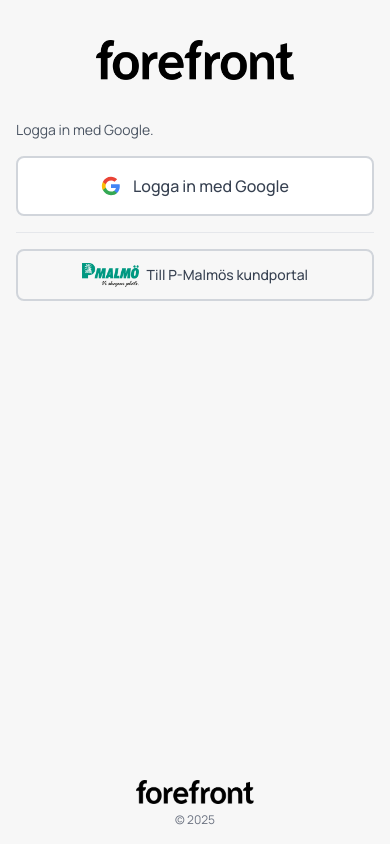
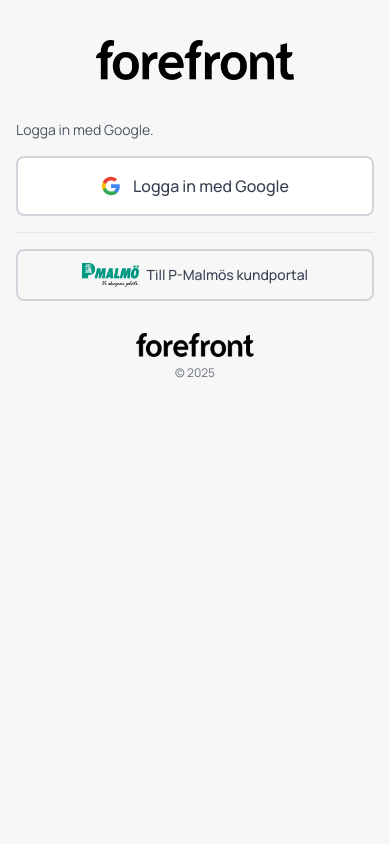
Before and after one commit to gustavlindstroms/parkmalmokontor, a Vue app: page / in a window 390 px wide. Built offline with nearby package versions, Linux system fonts and the light colour scheme; no server answers.

Commit message:
Fix pull-to-refresh on mobile
- Make body scrollable on mobile to enable native pull-to-refresh
- Add overscroll-behavior-y: auto to allow pull gesture propagation
- Adjust layout: body scrolls on mobile, inner container scrolls on desktop
- Clean up inline styles by moving to CSS class

```diff
--- a/src/App.vue
+++ b/src/App.vue
@@ -15,11 +15,11 @@
     </aside>
 
     <!-- Main content area -->
-    <main class="flex-1 mx-auto md:mt-8 h-full flex flex-col">
+    <main class="flex-1 mx-auto md:mt-8 md:h-full flex flex-col">
       <header v-if="user" class="md:hidden flex-shrink-0">
         <UserMenu :user="user" :sidebar-mode="false" />
       </header>
-      <section class="flex-1 p-4 overflow-y-auto min-h-0">
+      <section class="flex-1 p-4 md:overflow-y-auto md:min-h-0 scrollable-content">
         <LoginView v-if="!authLoading && !user" @logged-in="onLoggedIn" />
         <router-view v-else-if="!authLoading && user" />
       </section>
--- a/src/styles.css
+++ b/src/styles.css
@@ -12,19 +12,28 @@
   height: 100%;
   width: 100%;
   overflow-x: hidden;
-  /* Prevent body from scrolling - app container handles it */
-  overflow-y: hidden;
+  overflow-y: auto;
+  overscroll-behavior-y: auto;
 }
 
 #app {
   width: 100%;
-  /* Fallback for browsers that don't support dvh */
-  height: 100vh;
-  /* Use dynamic viewport height for mobile - accounts for browser UI */
-  height: 100dvh;
-  overflow: hidden;
+  min-height: 100vh;
+  min-height: 100dvh;
   display: flex;
   flex-direction: column;
+}
+
+@media (min-width: 768px) {
+  #app {
+    height: 100vh;
+    height: 100dvh;
+    overflow: hidden;
+  }
+}
+
+.scrollable-content {
+  overscroll-behavior-y: auto;
 }
 
 body {
```
